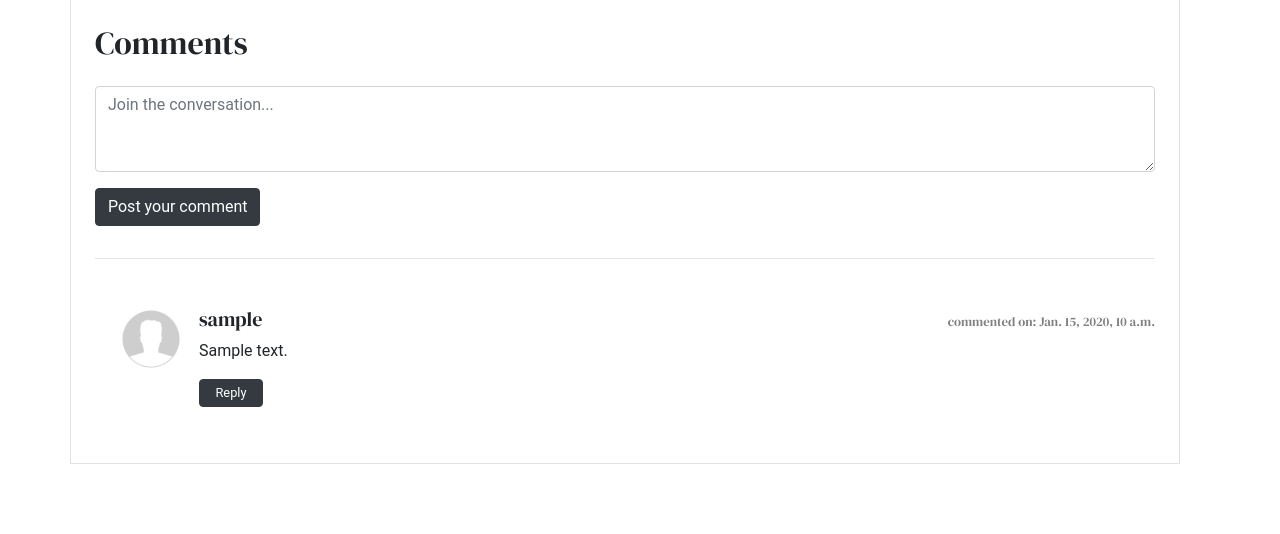
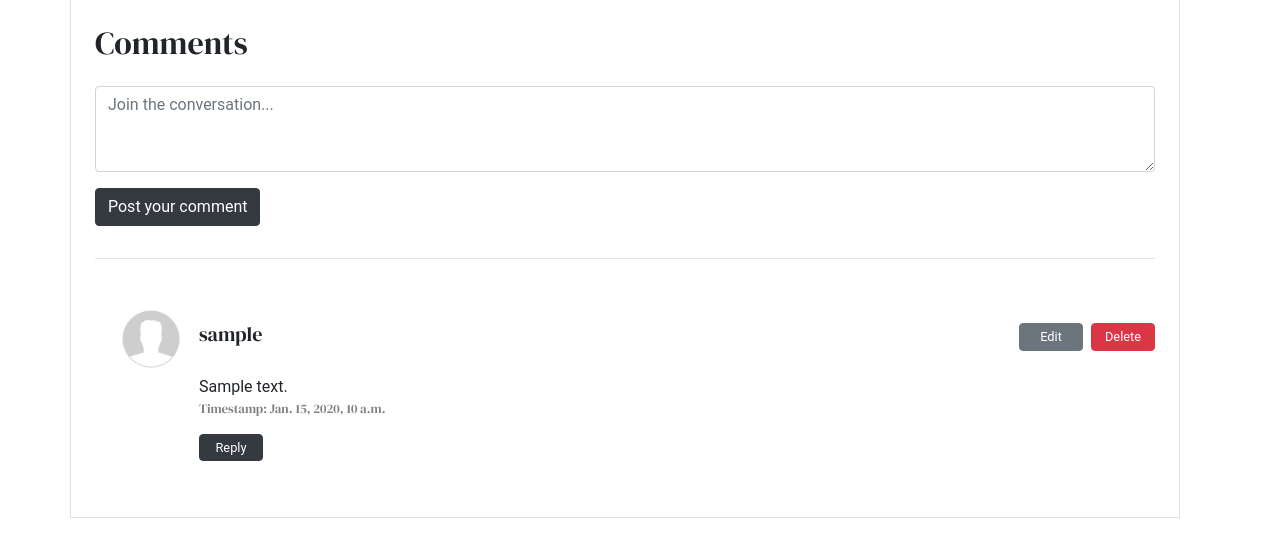
Before and after one commit to First-Derivative/WebHerald, a Django app: page /article/1 in a window 1280 px wide. Shown: the part 789-1323 px from the top of the page. Before the commit the page ends 1253 px from the top, so only its background shows below. Run offline with Django 3.2, Linux system fonts and the light colour scheme; a user stored in the database is signed in; tables that the repository leaves empty hold one stand-in row (values such as "Sample post"); grey boxes marked "Sample" are stand-in pictures; some web fonts are replaced.

Commit message:
Implemented ajax add_new_comment

```diff
--- a/accounts/templates/accounts/profile.html
+++ b/accounts/templates/accounts/profile.html
@@ -76,8 +76,7 @@
     {% for category in categories%}
 
       $('#{{category}}').change(function() {
-        // if checkbox is being checked
-        if(this.checked == true)
+        if(this.checked == true) // if checkbox is being checked
         {
           $.ajax({
             type: 'POST',
@@ -95,8 +94,7 @@
             }
               })
         }
-        // if checkbox is being unchecked
-        else
+        else // if checkbox is being unchecked
         {
           $.ajax({
             type: 'POST',
--- a/main/admin.py
+++ b/main/admin.py
@@ -10,8 +10,12 @@ class ArticleCategoryAdmin(admin.ModelAdmin):
     list_display = ("id", "category", "article")
     search_fields = ("id","category")
 
+class CommentsAdmin(admin.ModelAdmin):
+    list_display = ("id", "user", "article", "content", "parent_comment")
+    search_fields = ("id","user", "article")
+
 # Register your models here.
 admin.site.register(Article, ArticleAdmin)
 admin.site.register(ArticleCategory,ArticleCategoryAdmin)
 admin.site.register(Likes)
-admin.site.register(Comments)
+admin.site.register(Comments,CommentsAdmin)
--- a/main/static/main/styles/main.css
+++ b/main/static/main/styles/main.css
@@ -234,12 +234,17 @@ img.profile_photo
 {
   display: flex;
   flex-direction: row;
-  justify-content: space-between;
+  justify-content: flex-start;
   align-items: baseline;
   width: 100%;
 }
 
-.comment_header > small
+.comment_header > button
+{
+  margin-left: 0.5rem;
+}
+
+.comment_date
 {
   color: grey;
 }
@@ -270,11 +275,12 @@ img.profile_photo
   margin-top: 0rem;
 }
 
-.comment_reply_btn
+.comment_btn
 {
   margin-top: 1rem;
   width: 4rem;
   padding-top: 0.2rem;
   padding-bottom: 0.2rem;
   font-size: 0.8rem;
+  text-align: center;
 }
--- a/main/templates/main/article.html
+++ b/main/templates/main/article.html
@@ -83,7 +83,6 @@
 
     $(function() {
       article_id = $('.like-button').attr('id')
-      console.log(user_auth)
         // check whether user has liked this article before
         $.ajax({
           type: 'GET',
--- a/main/templates/main/article_comments.html
+++ b/main/templates/main/article_comments.html
@@ -1,19 +1,19 @@
 {% load static %}
 
 <!-- Comments -->
-<div class="row border my-3 p-3 w-100" id="comments_section">
+<div class="row border my-3 p-3 w-100">
 
   <div class="p-2 w-100" >
-    <h2>Comments</h2>
+    <h2>Comments </h2>
 
     <!-- Comment post form -->
     <div class="post_comment pt-3 w-auto" id="comment_post_wrapper">
       {% if request.user.is_authenticated %}
       <form id="new_comment_form">
         <div class="form-group" >
-          <textarea name="comment" class="form-control" rows="3" placeholder="Join the conversation..."></textarea>
+          <textarea name="comment" class="form-control" rows="3" placeholder="Join the conversation..." id="new_comment_content"></textarea>
         </div>
-        <button type="submit" class="btn btn-dark">Post your comment</button>
+        <button type="button" class="btn btn-dark" id="new_comment_submit">Post your comment</button>
       </form>
       {% else %}
         <div>
@@ -25,9 +25,9 @@
     <hr>
 
     <!-- Display comments -->
-    <div class="media mt-5" id="comments_display">
+    <div class="media mt-5">
 
-      <div class="media-body ml-4">
+      <div class="media-body ml-4" id="comments_section">
 
         {% if article_comments %}
 
@@ -37,45 +37,63 @@
               <div class="media parent_comment_wrapper">
                 <img src="{% static 'images/profile_pictures/empty-profile.jpg' %}" class="mr-3" alt="..." width="64px" height="64px">
 
-                <div class="media-body  parent_comment">
+                <div class="media-body  parent_comment" id="comment_{{comment.id}}">
+
                   <div class="comment_header mt-0 mb-2">
                     <h5 class="mr-3 mb-0">{{comment.user.username}}</h5>
-                    <small class="serif"> commented on: {{comment.timestamp}}</small>
-
+                    <div style="flex-grow:2;"></div>
+                    {% if request.user == comment.user%}
+                      <button type="button" class="btn btn-secondary comment_btn" id="comment_edit_btn_{{comment.id}}">Edit</button>
+                      <button type="button" class="btn btn-danger comment_btn" id="comment_delete_btn_{{comment.id}}">Delete</button>
+                    {% endif %}
                   </div>
 
                   <p class="comment_content">{{comment.content}}</p>
-                  <button type="button" class="btn btn-dark comment_reply_btn">Reply</button>
+                  <small class="serif comment_date"> Timestamp: {{comment.timestamp}}</small>
+                  <div class="comment_footer">
+                    <button type="button" class="btn btn-dark comment_btn" id="comment_reply_btn">Reply</button>
+                  </div>
+
                 </div>
 
               </div>
 
               {% for child_comment in comment.child_comments.all %}
+
                 <!--  CHILD COMMENTS  -->
                 <div class="media mb-5 child_comment_wrapper">
                 <img src="{% static 'images/profile_pictures/empty-profile.jpg' %}" class="mr-3" alt="..." width="64px" height="64px">
 
-                  <div class="media-body child_comment">
+                  <div class="media-body child_comment" id="{{child_comment.id}}">
+
                     <div class="comment_header mt-0 mb-2">
                       <h5 class="mr-3 mb-0">{{child_comment.user.username}}</h5>
-                      <small class="serif"> commented on: {{child_comment.timestamp}}</small>
+                      <div style="flex-grow:2;"></div>
+                      {% if request.user == child_comment.user%}
+                        <button type="button" class="btn btn-secondary comment_btn" id="comment_edit_btn_{{child_comment.id}}">Edit</button>
+                        <button type="button" class="btn btn-danger comment_btn" id="comment_delete_btn_{{child_comment.id}}">Delete</button>
+                      {% endif %}
                     </div>
 
                     <p class="comment_content">{{child_comment.content}}</p>
-                    <button type="button" class="btn btn-dark comment_reply_btn">Reply</button>
+                    <small class="serif comment_date"> Timestamp: {{child_comment.timestamp}}</small>
+                    <div class="comment_footer">
+                    </div>
+
                   </div>
+                </div>
 
-                </div>
               {% endfor %}
+
           {% endfor %}
 
         {% else %}
 
-          <div class="ml-3 pb-5" >
+          <div class="ml-3 pb-5" id="no_comments" >
             <h4>No comments yet! Be the first.</h4>
           </div>
 
-        {% endif%}
+        {% endif %}
 
       </div>
 
@@ -83,3 +101,85 @@
   </div>
 
 </div>
+
+<script>
+
+  no_comments = true; // used to delete default 'no comments yet content'
+
+  if($('#no_comments').length == 0) { // updates no_comments
+    no_comments = false;
+  }
+
+  token = '{{csrf_token}}'
+
+  // Handling new comment adding
+
+  $('#new_comment_submit').click(function() {
+    content = $('#new_comment_content').val()
+
+    $.ajax({
+      type: 'POST',
+      headers: { "X-CSRFToken": token },
+      url: "{% url 'addComment' %}",
+      data:{
+        'state': 'new_comment',
+        'content': content,
+        'article': "{{ article.id }}"
+      },
+      success: function(response){
+        new_content = `<div class="media parent_comment_wrapper">
+                        <img src="{% static 'images/profile_pictures/empty-profile.jpg' %}" class="mr-3" alt="..." width="64px" height="64px">
+
+                        <div class="media-body parent_comment">
+
+                          <div class="comment_header mt-0 mb-2">
+                            <h5 class="mr-3 mb-0">{{request.user.username}}</h5>
+                            <div style="flex-grow:2;"></div>
+                              <button type="button" class="btn btn-secondary comment_btn" id="comment_edit_btn_${response.comment}">Edit</button>
+                              <button type="button" class="btn btn-danger comment_btn" id="comment_delete_btn__${response.comment}">Delete</button>
+                          </div>
+
+                          <p class="comment_content">${content}</p>
+                          <small class="serif comment_date"> Timestamp: now </small>
+                          <div class="comment_footer">
+                            <button type="button" class="btn btn-dark comment_btn" id="comment_reply_btn">Reply</button>
+                          </div>
+
+                        </div>
+
+                      </div>`
+
+        if(no_comments){
+          $('#no_comments').remove()
+        }
+
+        $('#comments_section').append(new_content)
+        $('#new_comment_content').val("")
+      },
+      error: function(jqXHR, textStatus, errorThrown){
+        alert("textStatus: " + textStatus + " " + errorThrown)
+      }
+    })
+  })
+
+  // Handling comment deleting
+  {% if article_comments %}
+
+    {% for comment in article_comments %}
+
+      $("#comments_section").on("click", "#comment_delete_btn_{{comment.id}}", function() {
+          alert("deleting adult comment")
+      })
+
+      {% for child_comment in comment.child_comments.all %}
+
+        $("#comments_section").on("click", "#comment_delete_btn_{{child_comment.id}}", function() {
+          alert("deleteing child comment")
+        })
+
+      {% endfor %}
+
+    {% endfor %}
+
+  {% endif %}
+</script>
--- a/main/urls.py
+++ b/main/urls.py
@@ -6,5 +6,6 @@ urlpatterns = [
     path('', index, name='homepage'),
     path('category/<str:category>', category_index, name='category_index'),
     path('article/<int:article_id>', getArticlePage, name='article'),
-    path('api/likes/<int:article_id>/', updateLikes, name='likes'),
+    path('api/likes/<int:article_id>', updateLikes, name='likes'),
+    path('api/comments/add_comment', addComment, name='addComment')
 ]
--- a/main/views.py
+++ b/main/views.py
@@ -1,6 +1,6 @@
 from django.shortcuts import render, redirect
 from .models import *
-from django.http import HttpResponse, JsonResponse
+from django.http import HttpResponse, JsonResponse, HttpResponseBadRequest
 from django.contrib.auth.decorators import login_required
 
 from accounts.models import Account
@@ -58,9 +58,6 @@ def category_index(request, category):
     for category_entry in ArticleCategory.objects.all():
         if(category_entry.category_code == selected):
             articles_list.append(category_entry.article)
-
-    print(articles_list)
-
     context = {
         'selected': selected,
         'articles_list': articles_list,
@@ -80,17 +77,14 @@ def updateLikes(request, article_id):
         # determine whether user already likes article
         if request.method == 'GET':
             if Likes.objects.filter(article=article, user=user).exists():
-                print('user likes this aricle')
                 return JsonResponse({'is_liked': 'true'})
             else:
-                print('user does not like this article')
                 return JsonResponse({'is_liked': 'false'})
 
         # Add like
         if request.method == 'POST':
             Likes.objects.create(article=article, user=user)
             likes = article.like_count
-            print(likes)
             return JsonResponse({'num_likes': likes})
 
         # Remove like
@@ -102,3 +96,35 @@ def updateLikes(request, article_id):
 
     except Article.DoesNotExist:
         return HttpResponseBadRequest("Invalid Article ID")
+
+@login_required
+def addComment(request):
+    if(request.POST):
+        post = request.POST
+        state = post.get('state')
+        if(state == 'new_comment'):
+            post_article = post.get('article')
+            article = None
+            content = post.get('content')
+            user = request.user
+
+            # verifying article
+            try:
+                article = Article.objects.get(id=post_article)
+            except Article.DoesNotExist:
+                return HttpResponseBadRequest("Invalid Article ID")
+
+            new_comment = Comments(article=article, user=user, content=content)
+            new_comment.save()
+            return JsonResponse({'comment': new_comment.id})
+        elif(state == 'reply'):
+            post_user = post.get('user')
+            return HttpResponse(status=200)
+        return HttpResponseBadRequest("Suspicious Request")
+    return redirect('homepage')
+
+@login_required
+def removeComment(request):
+    if(request.POST):
+        return HttpResponse(status=200)
+    return redirect('homepage')
```
Also changed, not shown: README.md.
